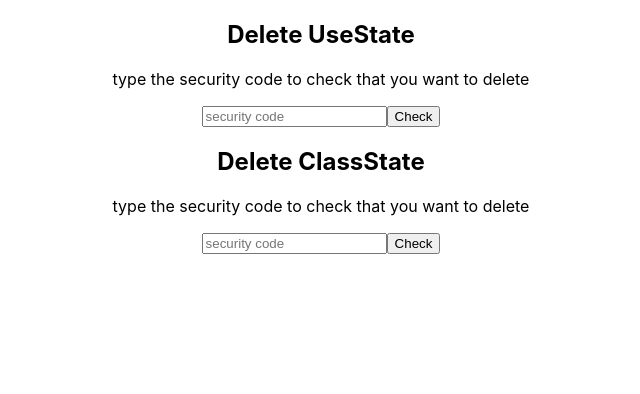
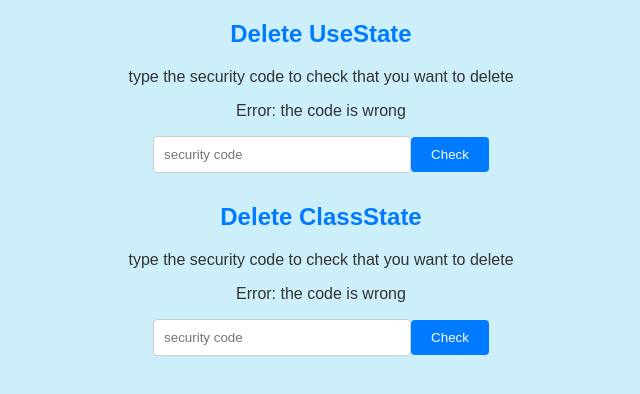
Before and after one commit to Arcilac/state, a React (Create React App) app: page / in a window 1280 px wide. Shown: the top 394 px of the page, without its empty margins (319-959 px from the left). Built offline with nearby package versions, Linux system fonts and the light colour scheme.

Commit message:
add existing file

```diff
--- a/package.json
+++ b/package.json
@@ -6,6 +6,7 @@
     "@testing-library/jest-dom": "^5.17.0",
     "@testing-library/react": "^13.4.0",
     "@testing-library/user-event": "^13.5.0",
+    "prettier": "^3.2.5",
     "react": "^18.2.0",
     "react-dom": "^18.2.0",
     "react-scripts": "5.0.1",
--- a/src/App.js
+++ b/src/App.js
@@ -6,8 +6,8 @@ import './App.css';
 function App() {
   return (
     <div className="App">
-    <UseState />
-    <ClassState />
+    <UseState name="UseState" />
+    <ClassState name="ClassState" />
     </div>
   );
 }
--- a/src/ClassState.js
+++ b/src/ClassState.js
@@ -1,14 +1,31 @@
 import React from "react";
+// import './UseStates.css';
 
 class ClassState extends React.Component{
+
+    constructor(props){
+        super(props);
+
+        this.state = {
+            error: true,
+        };
+    }
+
     render() {
         return (
             <div>
-                <h2>Delete ClassState</h2>
+                <h2>Delete {this.props.name}</h2>
                 <p>type the security code to check that you want to delete </p>
 
+                {this.state.error && (
+            <p>Error: the code is wrong </p>
+        )}
                 <input placeholder="security code" />
-                <button>Check</button>
+                <button
+                    onClick={() =>
+                        this.setState(prevState => ({error: !prevState.error  }))
+                    }
+                >Check</button>
             </div>
         )
     }
--- a/src/UseState.js
+++ b/src/UseState.js
@@ -1,13 +1,21 @@
 import React from "react";
+import './UseStates.css';
 
-function UseState() {
+function UseState({ name }) {
+    const [error, setError] = React.useState(true);
     return (
         <div>
-        <h2>Delete UseState</h2>
+        <h2>Delete {name}</h2>
         <p>type the security code to check that you want to delete </p>
 
+        {error && (
+            <p>Error: the code is wrong </p>
+        )}
+
         <input placeholder="security code" />
-        <button>Check</button>
+        <button
+        onClick={() => setError(!error)}
+        >Check</button>
     </div>
     )
 }
--- /dev/null
+++ b/src/UseStates.css
@@ -0,0 +1,45 @@
+
+body {
+    font-family: Arial, sans-serif;
+    background-color: #cdeffa;
+    color: #333;
+}
+
+.container {
+    max-width: 400px; /* Tamaño máximo del contenedor */
+    margin: 0 auto;
+    padding: 20px;
+    background-color: #eaeaea;
+    border-radius: 8px;
+    box-shadow: 0 0 10px rgba(0, 0, 0, 0.1);
+}
+
+h2 {
+    color: #007bff;
+}
+
+p {
+    color: #333;
+}
+
+input {
+    width: calc(20% - 20px);
+    margin-bottom: 10px;
+    padding: 10px;
+    border: 1px solid #ccc;
+    border-radius: 4px;
+}
+
+button {
+    background-color: #007bff;
+    color: #fff;
+    padding: 10px 20px;
+    border: none;
+    border-radius: 4px;
+    cursor: pointer;
+    transition: background-color 0.3s ease;
+}
+
+button:hover {
+    background-color: #0056b3;
+}
```
Also changed, not shown: 2 other files (tests, documents, lock files or other folders).
